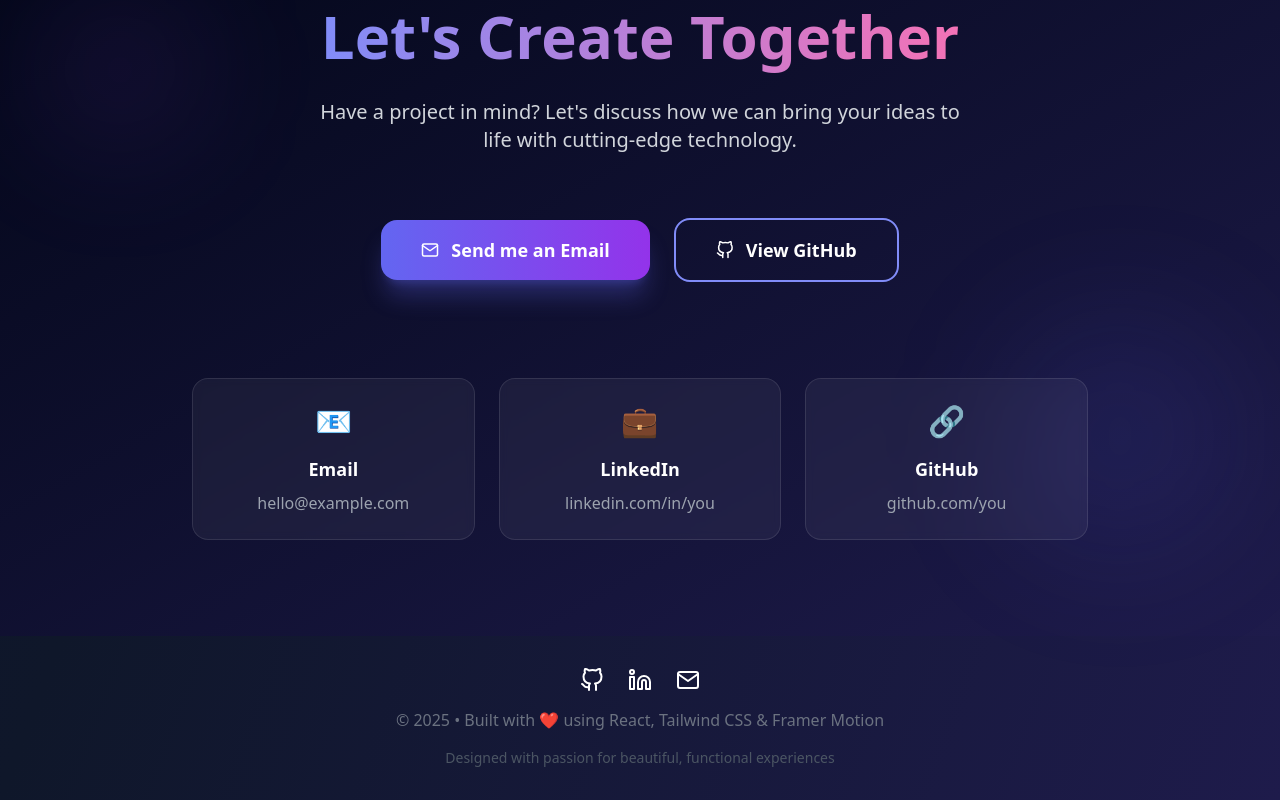
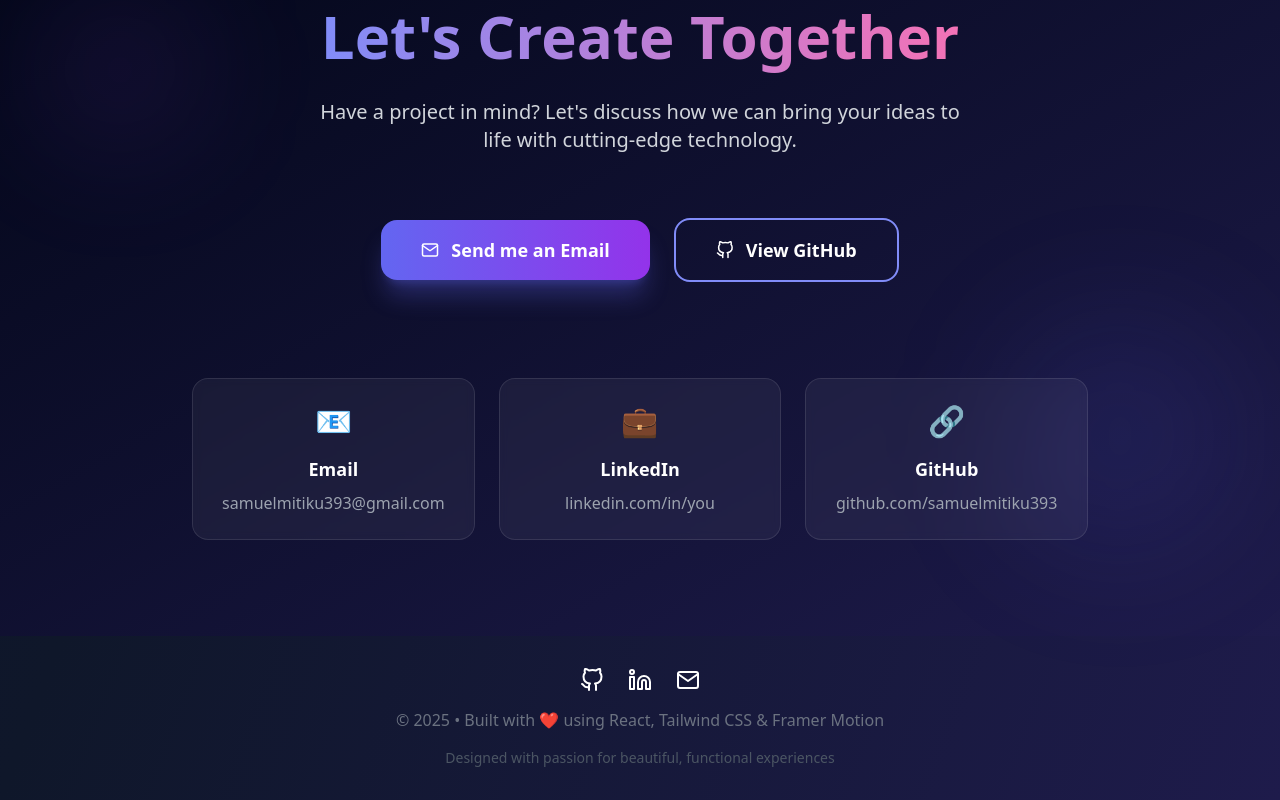
Before and after one commit to samuelmitiku393/lamelalu_portfolio, a React (Vite) app: page / in a window 1280 px wide. Shown: the part 2598-3398 px from the top of the page. Built offline with nearby package versions, Linux system fonts and the light colour scheme.

Commit message:
added my email and github account to the code

```diff
--- a/src/Portfolio.jsx
+++ b/src/Portfolio.jsx
@@ -203,7 +203,7 @@ export default function Portfolio() {
               <div className="flex gap-3 pt-4 w-full">
                 <motion.a
                   whileHover={{ scale: 1.2, y: -5 }}
-                  href="https://github.com"
+                  href="https://github.com/samuelmitiku393"
                   className="p-2 rounded-full bg-white/5 hover:bg-white/10 transition-colors"
                   target="_blank"
                   rel="noopener noreferrer"
@@ -221,7 +221,7 @@ export default function Portfolio() {
                 </motion.a>
                 <motion.a
                   whileHover={{ scale: 1.2, y: -5 }}
-                  href="mailto:your-email@example.com"
+                  href="mailto:Samuelmitiku393@gmail.com"
                   className="p-2 rounded-full bg-white/5 hover:bg-white/10 transition-colors"
                 >
                   <FiMail className="w-6 h-6" />
@@ -513,7 +513,7 @@ export default function Portfolio() {
               <motion.a
                 whileHover={{ scale: 1.05 }}
                 whileTap={{ scale: 0.95 }}
-                href="mailto:your-email@example.com"
+                href="mailto:Samuelmitiku393@gmail.com"
                 className="px-10 py-4 rounded-2xl bg-gradient-to-r from-indigo-500 to-purple-600 hover:from-indigo-600 hover:to-purple-700 transition-all duration-300 font-semibold text-lg shadow-xl shadow-indigo-500/30 flex items-center gap-3 group"
               >
                 <FiMail />
@@ -523,7 +523,7 @@ export default function Portfolio() {
               <motion.a
                 whileHover={{ scale: 1.05 }}
                 whileTap={{ scale: 0.95 }}
-                href="https://github.com"
+                href="https://github.com/samuelmitiku393"
                 target="_blank"
                 rel="noopener noreferrer"
                 className="px-10 py-4 rounded-2xl border-2 border-indigo-400 hover:bg-indigo-400 hover:text-black transition-all duration-300 font-semibold text-lg flex items-center gap-3 group"
@@ -542,9 +542,9 @@ export default function Portfolio() {
               className="grid md:grid-cols-3 gap-6 pt-16"
             >
               {[
-                { icon: "📧", title: "Email", value: "hello@example.com", link: "mailto:hello@example.com" },
+                { icon: "📧", title: "Email", value: "samuelmitiku393@gmail.com", link: "samuelmitiku393@gmail.com" },
                 { icon: "💼", title: "LinkedIn", value: "linkedin.com/in/you", link: "https://linkedin.com" },
-                { icon: "🔗", title: "GitHub", value: "github.com/you", link: "https://github.com" }
+                { icon: "🔗", title: "GitHub", value: "github.com/samuelmitiku393", link: "https://github.com/samuelmitiku393" }
               ].map((item, index) => (
                 <motion.a
                   key={item.title}
```
